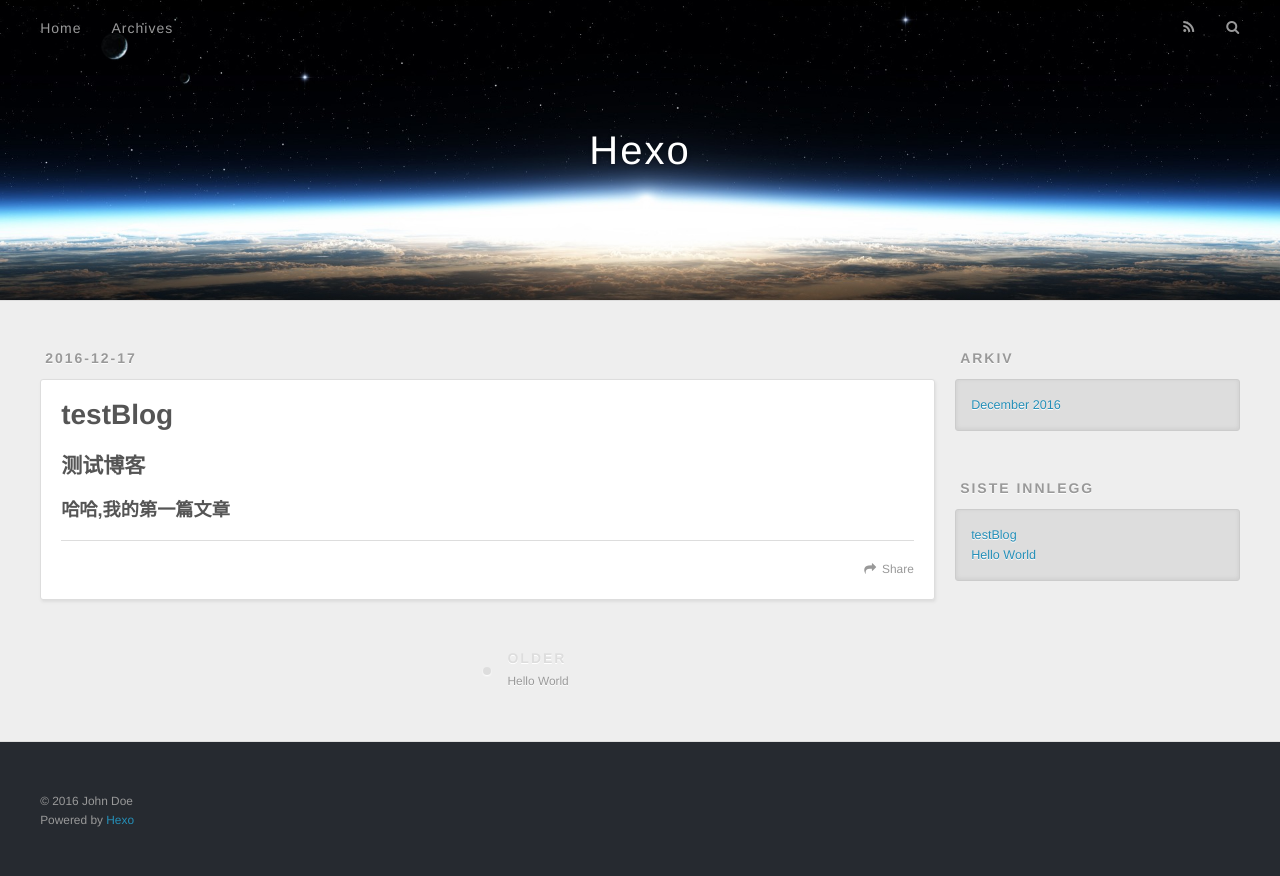
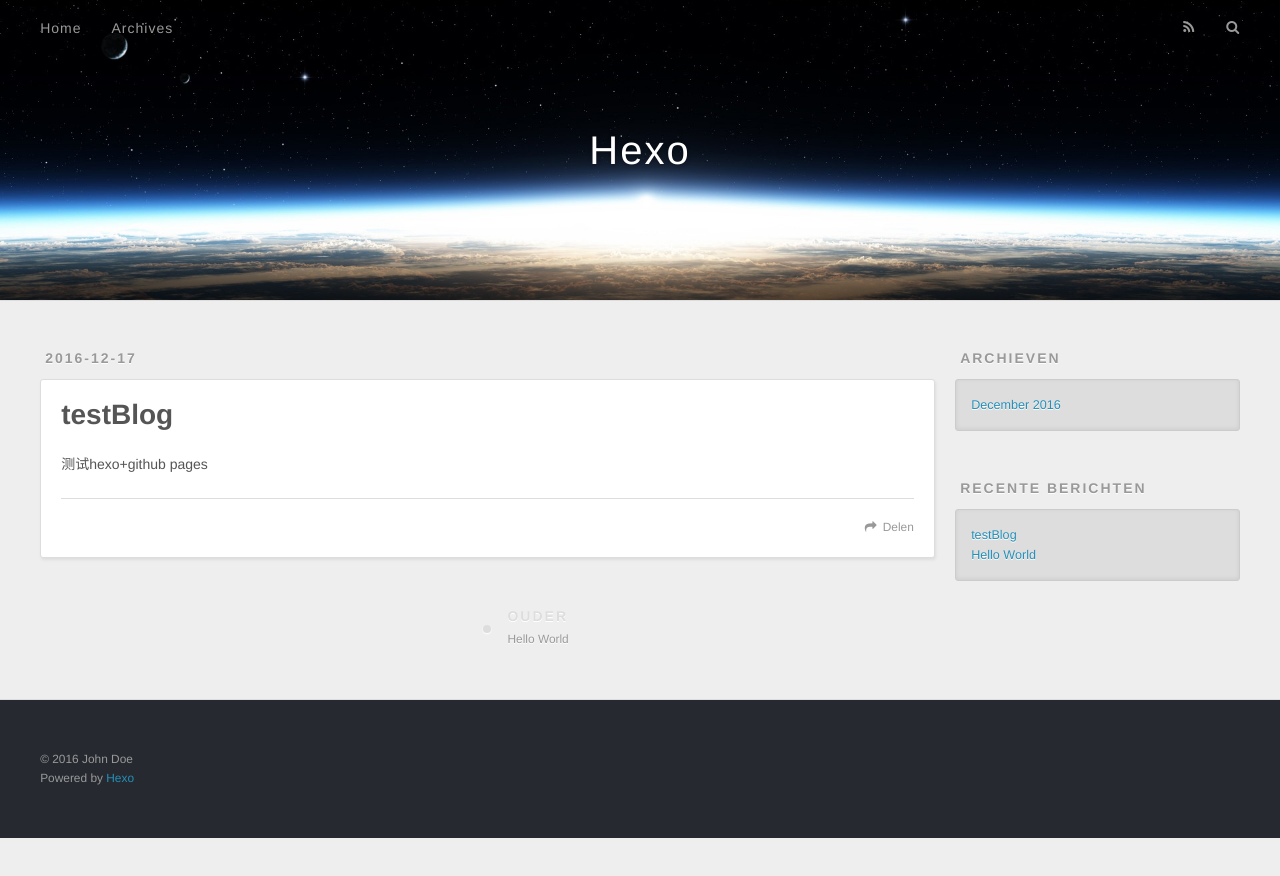
Before and after one commit to guidongyuan/guidongyuan.github.io, a plain HTML site: page 2016/12/17/testBlog/index.html in a window 1280 px wide. After the commit the page ends 838 px from the top, so only its background shows below. Drawn offline with nearby package versions, Linux system fonts and the light colour scheme.

Commit message:
Site updated: 2016-12-17 20:40:34

```diff
--- a/2016/12/17/testBlog/index.html
+++ b/2016/12/17/testBlog/index.html
@@ -5,16 +5,16 @@
 
   <title>testBlog | Hexo</title>
   <meta name="viewport" content="width=device-width, initial-scale=1, maximum-scale=1">
-  <meta name="description" content="测试博客哈哈,我的第一篇文章">
+  <meta name="description" content="测试hexo+github pages">
 <meta property="og:type" content="article">
 <meta property="og:title" content="testBlog">
 <meta property="og:url" content="http://yoursite.com/2016/12/17/testBlog/index.html">
 <meta property="og:site_name" content="Hexo">
-<meta property="og:description" content="测试博客哈哈,我的第一篇文章">
-<meta property="og:updated_time" content="2016-12-17T07:15:08.000Z">
+<meta property="og:description" content="测试hexo+github pages">
+<meta property="og:updated_time" content="2016-12-17T12:35:07.000Z">
 <meta name="twitter:card" content="summary">
 <meta name="twitter:title" content="testBlog">
-<meta name="twitter:description" content="测试博客哈哈,我的第一篇文章">
+<meta name="twitter:description" content="测试hexo+github pages">
 
     <link rel="alternate" href="/atom.xml" title="Hexo" type="application/atom+xml">
 
@@ -54,7 +54,7 @@
 
           <a id="nav-rss-link" class="nav-icon" href="/atom.xml" title="RSS Feed"></a>
 
-        <a id="nav-search-btn" class="nav-icon" title="Søk"></a>
+        <a id="nav-search-btn" class="nav-icon" title="Zoeken"></a>
       </nav>
       <div id="search-form-wrap">
         <form action="//google.com/search" method="get" accept-charset="UTF-8" class="search-form"><input type="search" name="q" results="0" class="search-form-input" placeholder="Search"><button type="submit" class="search-form-submit">&#xF002;</button><input type="hidden" name="sitesearch" value="http://yoursite.com"></form>
@@ -85,11 +85,12 @@
 
     <div class="article-entry" itemprop="articleBody">
 
-        <h2 id="测试博客"><a href="#测试博客" class="headerlink" title="测试博客"></a>测试博客</h2><h3 id="哈哈-我的第一篇文章"><a href="#哈哈-我的第一篇文章" class="headerlink" title="哈哈,我的第一篇文章"></a>哈哈,我的第一篇文章</h3>
+        <p>测试hexo+github pages</p>
+
 
     </div>
     <footer class="article-footer">
-      <a data-url="http://yoursite.com/2016/12/17/testBlog/" data-id="ciwt658yr00014gb7b0r6b64n" class="article-share-link">Share</a>
+      <a data-url="http://yoursite.com/2016/12/17/testBlog/" data-id="ciwt7h71n00019tb7ij40kvtv" class="article-share-link">Delen</a>
 
 
     </footer>
@@ -100,7 +101,7 @@
 
 
     <a href="/2016/12/17/hello-world/" id="article-nav-older" class="article-nav-link-wrap">
-      <strong class="article-nav-caption">Older</strong>
+      <strong class="article-nav-caption">Ouder</strong>
       <div class="article-nav-title">Hello World</div>
     </a>
 
@@ -123,7 +124,7 @@
 
 
   <div class="widget-wrap">
-    <h3 class="widget-title">Arkiv</h3>
+    <h3 class="widget-title">Archieven</h3>
     <div class="widget">
       <ul class="archive-list"><li class="archive-list-item"><a class="archive-list-link" href="/archives/2016/12/">December 2016</a></li></ul>
     </div>
@@ -133,7 +134,7 @@
 
 
   <div class="widget-wrap">
-    <h3 class="widget-title">Siste innlegg</h3>
+    <h3 class="widget-title">Recente berichten</h3>
     <div class="widget">
       <ul>
 
```
Also changed, not shown: 2016/12/17/hello-world/index.html (+5 -5 lines), archives/2016/12/index.html (+4 -4 lines), archives/2016/index.html (+4 -4 lines), archives/index.html (+4 -4 lines), index.html (+7 -6 lines).
